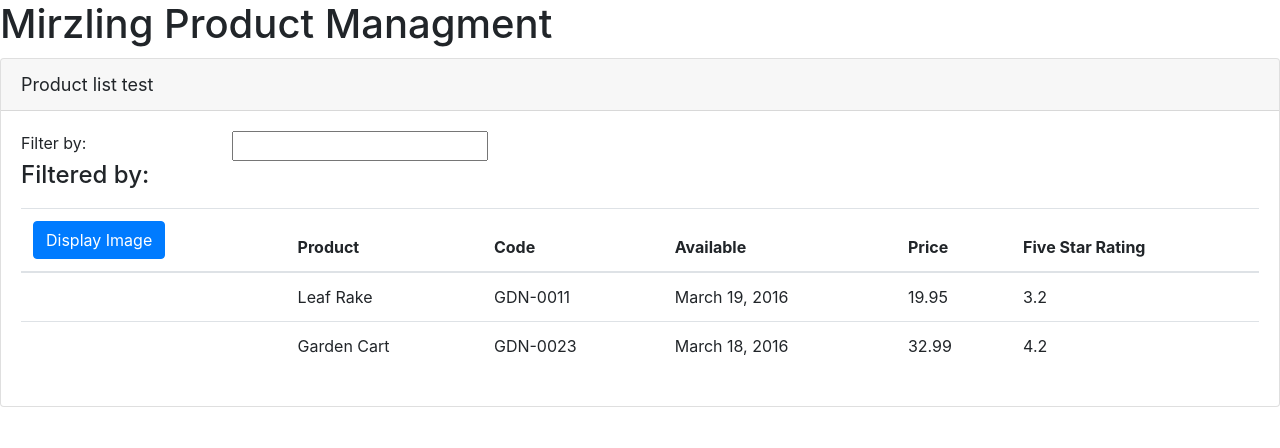
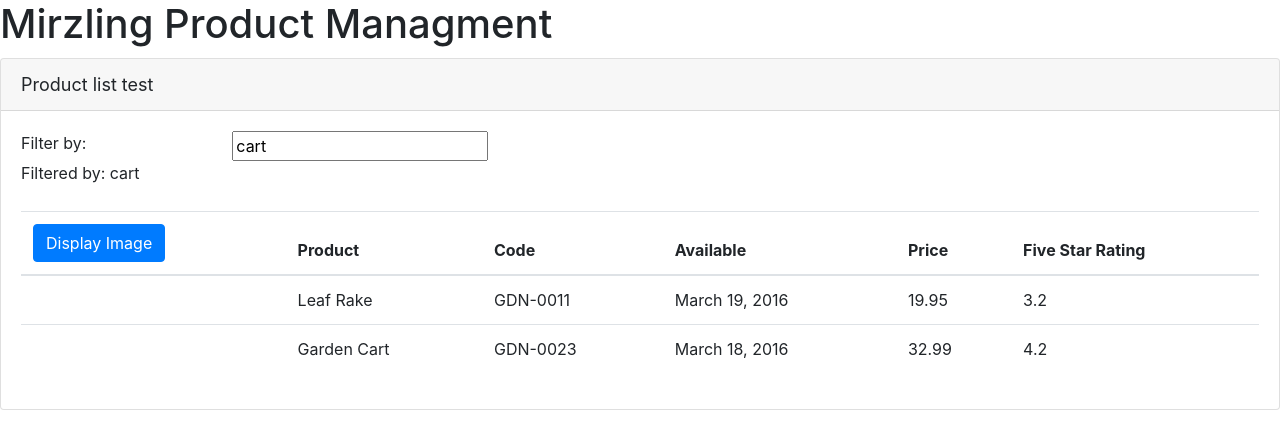
Before and after one commit to Mickey0001/Mirzify, an Angular app in the folder APM/: page / in a window 1280 px wide. Shown: the top 448 px of the page. Built offline with nearby package versions, Linux system fonts and the light colour scheme.

Commit message:
Two-way binding

```diff
--- a/APM/src/app/app.module.ts
+++ b/APM/src/app/app.module.ts
@@ -1,5 +1,6 @@
 import { BrowserModule } from '@angular/platform-browser';
 import { NgModule } from '@angular/core';
+import { FormsModule} from '@angular/forms';
 
 import { AppComponent } from './app.component';
 import { ProductListComponent } from './products/product-list.component';
@@ -10,7 +11,8 @@ import { ProductListComponent } from './products/product-list.component';
     ProductListComponent
   ],
   imports: [
-    BrowserModule
+    BrowserModule,
+    FormsModule
   ],
   bootstrap: [AppComponent]
 })
--- a/APM/src/app/products/product-list.component.ts
+++ b/APM/src/app/products/product-list.component.ts
@@ -11,6 +11,7 @@ export class ProductListComponent {
     imageWidth: number = 50;
     imageMargin: number = 2;
     showImage: boolean = false;
+    listFilter: string = 'cart';
     products: any[] = [
         {
             "productId": 1,
--- a/APM/src/app/products/products-list.component.html
+++ b/APM/src/app/products/products-list.component.html
@@ -6,12 +6,12 @@
         <div class="row">
             <div class="col-md-2">Filter by:</div>
             <div class="col-md-4">
-                <input type="text">
+                <input type="text" [(ngModel)]='listFilter'>
             </div>
         </div>
         <div class="row">
             <div class="col-md-6">
-                <h4>Filtered by: </h4>
+                <p>Filtered by: {{listFilter}}</p>
             </div>
         </div>
         <table class="table-responsive">
```
